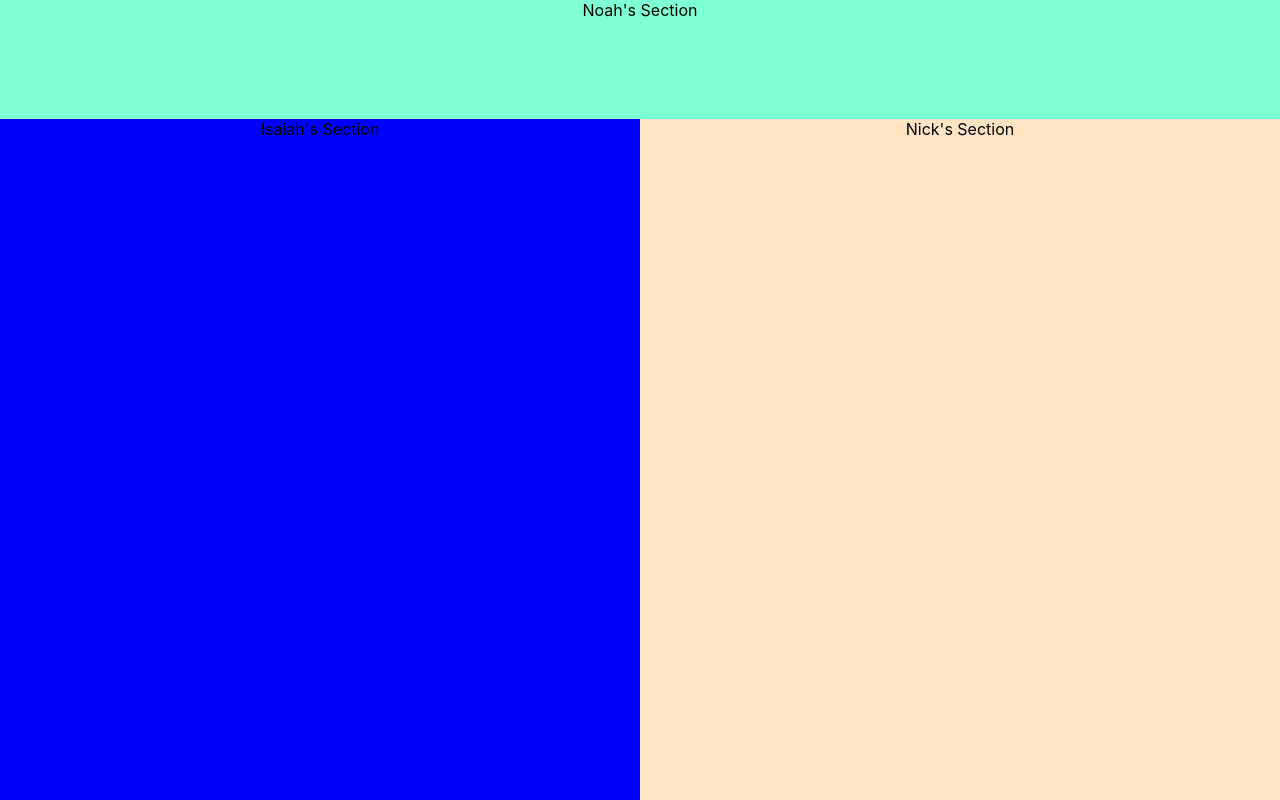
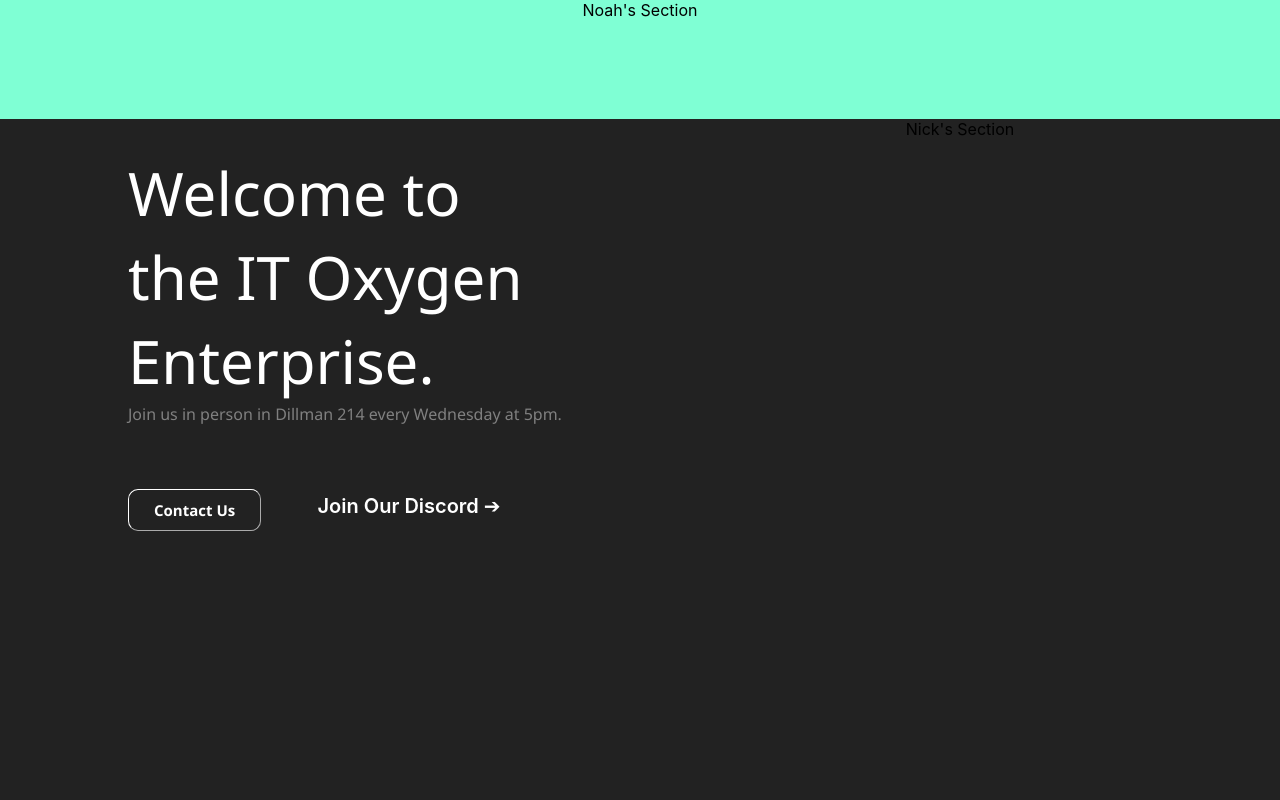
Before and after one commit to itoxygen/ITO-Website-Redesign, a React (Create React App) app in the folder my-app/: page / in a window 1280 px wide. Built offline with nearby package versions, Linux system fonts and the light colour scheme.

Commit message:
almost done left side

```diff
--- a/my-app/src/App.css
+++ b/my-app/src/App.css
@@ -9,13 +9,73 @@
 }
 
 .div1 {
+  /* left side */
   grid-area: 2 / 1 / 4 / 2;
-  background-color: blue;
+  background-color: rgb(34,34,34);
   text-align: center;
 }
+.Welcome {
+  padding-top: 5%;
+  padding-left: 20%;
+  color: white;
+  font-size: 60px;
+  font-family: 'Segoe UI', Tahoma, Geneva, Verdana, sans-serif;
+  font-weight: 500;
+  line-height: 1.4;
+  text-align: left;
+}
+.JoinUs {
+  text-align: left;
+  padding-left: 20%;
+  color: gray;
+  font-family: 'Segoe UI', Tahoma, Geneva, Verdana, sans-serif;
+  font-weight: 50;
+}
+.ContactUs-Discord {
+  display: flex;
+  align-items: left;
+  padding-left: 20%;
+  padding-top: 10%;
+}
+.ContactUsButton {
+  border-color: white;
+  border-radius: 10px;
+  padding: 10px 25px;
+  border-width: 1.5px;
+  background-color: rgb(34,34,34);
+  color: white;
+  box-shadow: none;
+  font-weight: 600;
+  font-family: 'Segoe UI', Tahoma, Geneva, Verdana, sans-serif;
+  font-size: 15px;
+}
+.ContactUsButton:hover {
+  cursor: pointer;
+}
+.Spacer {
+  padding-left: 8%;
+}
+.JoinDiscord {
+  padding-left: 3%;
+  padding-top: 1%;
+  font-size: 20px;
+  font-weight: 600;
+  color: white;
+}
+.RightArrowDiscord {
+  padding-left: 5px;
+  padding-top: 1%;
+  font-size: 20px;
+  font-weight: 300;
+  color: white;
+}
+.JoinDiscord:hover, .RightArrowDiscord:hover {
+  cursor: pointer;
+}
 .div2 {
+  /* right side */
    grid-area: 2 / 2 / 4 / 3;
-   background-color: bisque;
+   background-color: rgb(34,34,34);
    text-align: center;
   }
 .div3 {
--- a/my-app/src/App.tsx
+++ b/my-app/src/App.tsx
@@ -6,7 +6,14 @@
   return (
     <div className="App">
         <div className="div1">
-          Isaiah's Section
+           <div className = "Welcome">Welcome to<br></br>the IT Oxygen<br></br>Enterprise.</div>
+           <div className = "JoinUs">Join us in person in Dillman 214 every Wednesday at 5pm.</div>
+           <div className="ContactUs-Discord">
+            <button className="ContactUsButton">Contact Us</button>
+            <div className="Spacer"></div>
+            <div className="JoinDiscord">Join Our Discord</div>
+            <div className="RightArrowDiscord">➔</div>
+           </div>
         </div>
         <div className="div2">
           Nick's Section
```
